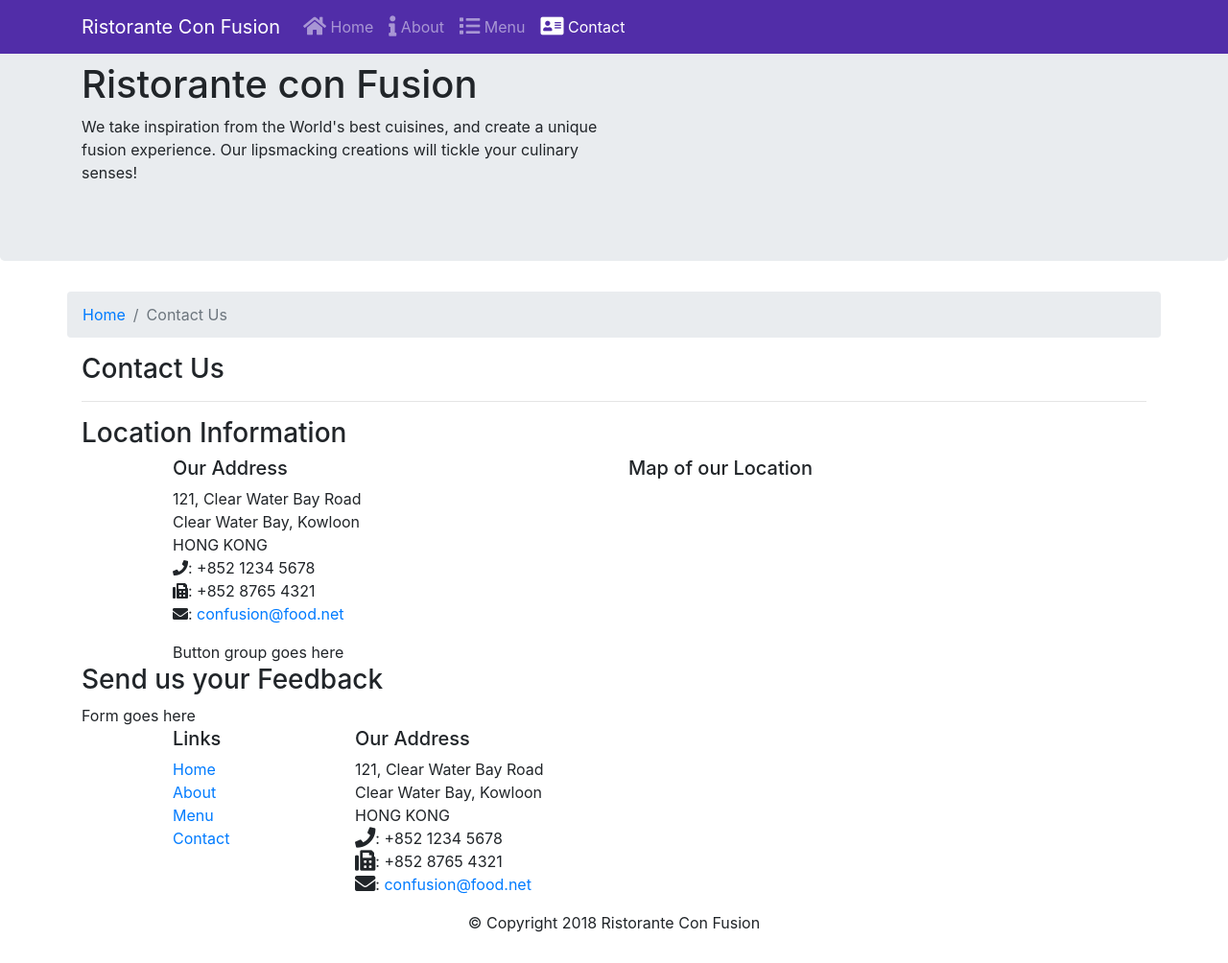
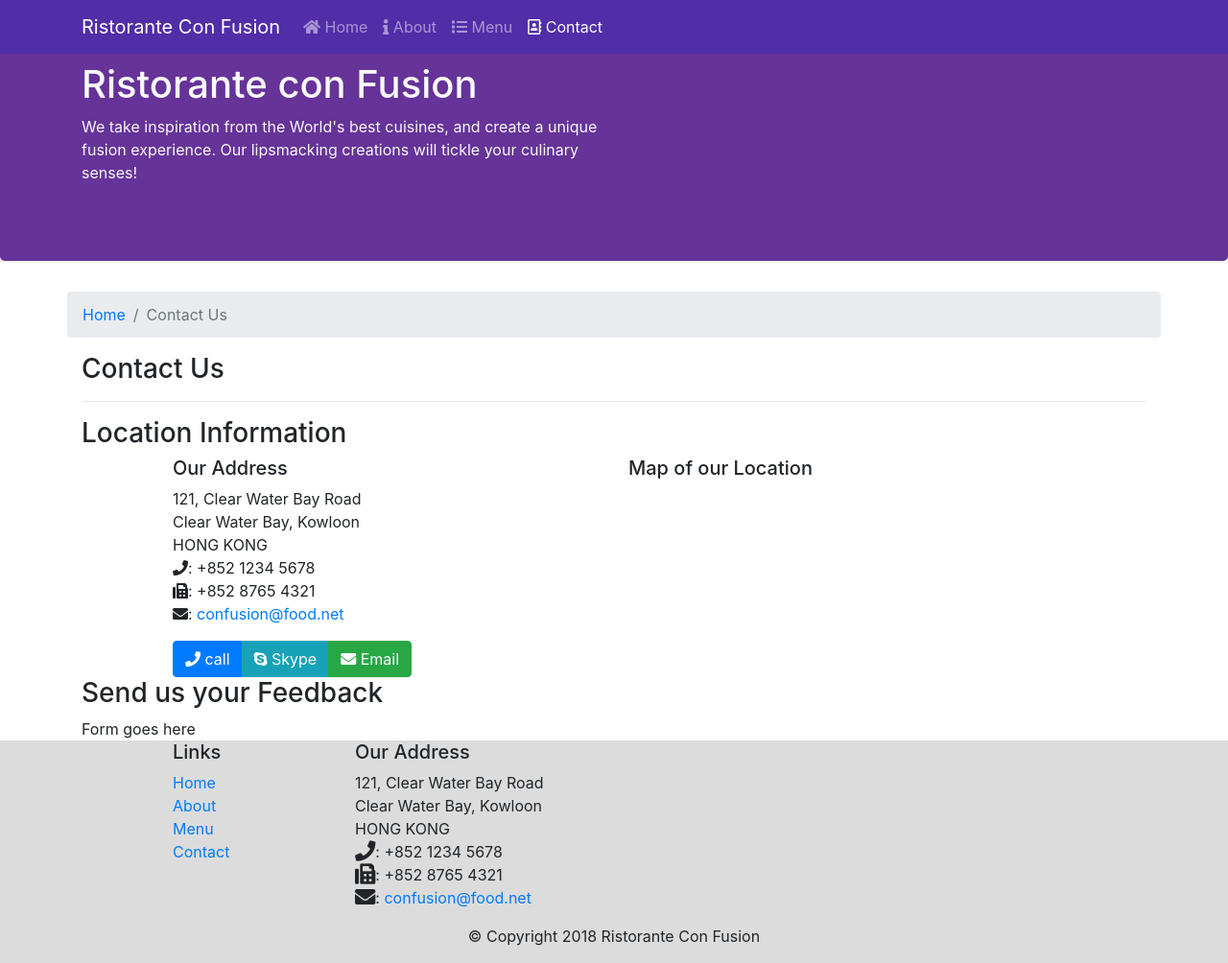
Before and after one commit to souravnair/mybootstrapproject, a plain HTML site: page contactus.html in a window 1280 px wide. Shown: the whole page at 96% size. Drawn offline with nearby package versions, Linux system fonts and the light colour scheme; some icons are missing.

Commit message:
buttons in contact page

```diff
--- a/contactus.html
+++ b/contactus.html
@@ -24,16 +24,16 @@
             <a class="navbar-brand" href="#">Ristorante Con Fusion</a>
             <div class="collapse navbar-collapse" id="Navbar">
                 <ul class="navbar-nav mr-auto">
-                        <li class="nav-item"><a class="nav-link" href="./index.html"><span class="fa fa-home fa-lg"></span> Home</a></li>
-                        <li class="nav-item"><a class="nav-link" href="./aboutus.html"><span class="fa fa-info fa-lg"></span> About</a></li>
-                        <li class="nav-item"><a class="nav-link" href="#"><span class="fa fa-list fa-lg"></span> Menu</a></li>
-                        <li class="nav-item active"><a class="nav-link" href="#"><span class="fa fa-address-card fa-lg"></span> Contact</a></li>
+                    <li class="nav-item"><a class="nav-link" href="index.html"><i class="fas fa-home"></i> Home</a></li>
+                    <li class="nav-item"><a class="nav-link" href="aboutus.html"><i class="fas fa-info"></i> About</a></li>
+                    <li class="nav-item"><a class="nav-link" href="#"><i class="fas fa-list"></i> Menu</a></li>
+                    <li class="nav-item active"><a class="nav-link" href="contactus.html"><i class="far fa-address-book"></i> Contact</a></li>
                 </ul>
             </div>
         </div>
     </nav>
 
-    <header class="jumbotron">
+    <header class="jumbotron text-light"style="background-color: #663399;">
         <div class="container">
             <div class="row row-header">
                 <div class="col-12 col-sm-6">
@@ -49,7 +49,7 @@
     <div class="container">
         <div class="row">
             <ol class="col-12 breadcrumb">
-                <li class="breadcrumb-item"><a href="./index.html">Home</a></li>
+                <li class="breadcrumb-item"><a href="index.html">Home</a></li>
                 <li class="breadcrumb-item active">Contact Us</li>
             </ol>
             <div class="col-12">
@@ -78,7 +78,11 @@
                 <h5>Map of our Location</h5>
             </div>
             <div class="col-12 col-sm-11 offset-sm-1">
-                Button group goes here
+                <div class="btn-group" role="group">
+                    <a role="button" class="btn btn-primary" href="tel:+91 8739783897"><i class="fa fa-phone"></i> call</a>
+                    <a role="button" class="btn btn-info"><i class="fab fa-skype"></i> Skype</a>
+                    <a role="button" class="btn btn-success" href="mailto:confusion@food.net"><i class="fas fa-envelope"></i> Email</a>
+                </div>
             </div>
         </div>
 
@@ -95,7 +99,7 @@
 
     </div>
 
-    <footer class="footer">
+    <footer class="footer" style="background-color:#DCDCDC;">
         <div class="container">
             <div class="row">
                 <div class="col-4 offset-1 col-sm-2">
```
Also changed, not shown: aboutus.html (+5 -5 lines), index.html (+1 -1 lines).
